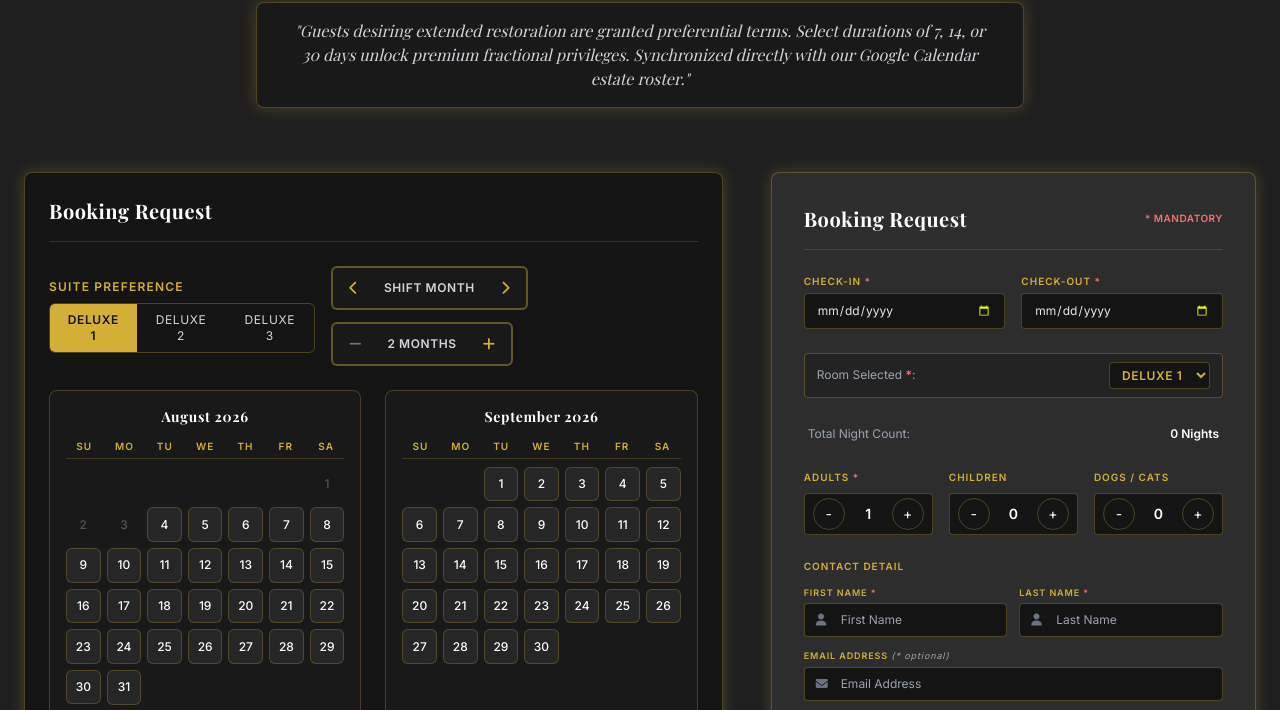
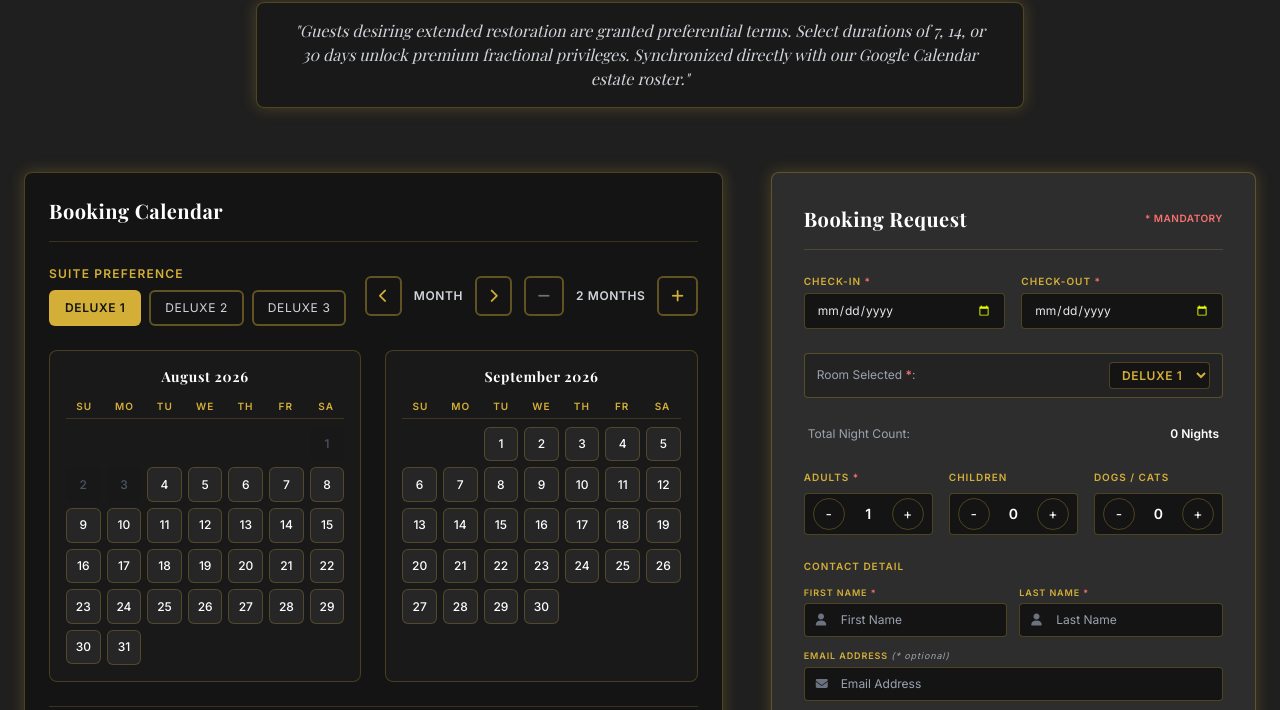
Before and after one commit to inside360pro/AlamBaliVilla, a website: page index.html in a window 1280 px wide. Shown: the part 3338-4048 px from the top of the page. Drawn offline with nearby package versions, Linux system fonts and the light colour scheme; no server answers; a web font is replaced by a local one.

Commit message:
Update index.html

```diff
--- a/index.html
+++ b/index.html
@@ -751,39 +751,39 @@
                 <div class="lg:col-span-7 bg-luxuryGrey-dark p-6 rounded-lg border border-luxuryGold/30 gold-glow">
                     <!-- Title before Suite Preference -->
                     <div class="border-b border-luxuryGold/20 pb-4 mb-6">
-                        <h3 class="font-serif text-xl font-bold text-white tracking-wide">Booking Request</h3>
+                        <h3 class="font-serif text-xl font-bold text-white tracking-wide">Booking Calendar</h3>
                     </div>
 
                     <div class="mb-6 flex flex-col md:flex-row justify-between items-start md:items-center gap-4">
                         <div>
                             <label class="text-xs uppercase tracking-widest text-luxuryGold font-semibold block mb-2">Suite Preference</label>
-                            <div class="inline-flex rounded-md border border-luxuryGold/30 overflow-hidden">
-                                <button type="button" onclick="selectRoom(1)" id="room-btn-1" class="room-selector-btn px-4 py-2 text-xs uppercase tracking-wider bg-luxuryGold text-luxuryGrey-dark font-bold transition-all">Deluxe 1</button>
-                                <button type="button" onclick="selectRoom(2)" id="room-btn-2" class="room-selector-btn px-4 py-2 text-xs uppercase tracking-wider text-gray-300 hover:bg-white/5 transition-all">Deluxe 2</button>
-                                <button type="button" onclick="selectRoom(3)" id="room-btn-3" class="room-selector-btn px-4 py-2 text-xs uppercase tracking-wider text-gray-300 hover:bg-white/5 transition-all">Deluxe 3</button>
+                            <div class="flex flex-wrap items-center gap-2">
+                                <button type="button" onclick="selectRoom(1)" id="room-btn-1" class="room-selector-btn border-2 border-luxuryGold/40 rounded-md px-3.5 py-2 text-xs uppercase tracking-wider bg-luxuryGold text-luxuryGrey-dark font-bold transition-all">Deluxe 1</button>
+                                <button type="button" onclick="selectRoom(2)" id="room-btn-2" class="room-selector-btn border-2 border-luxuryGold/40 rounded-md px-3.5 py-2 text-xs uppercase tracking-wider text-gray-300 hover:bg-white/5 transition-all">Deluxe 2</button>
+                                <button type="button" onclick="selectRoom(3)" id="room-btn-3" class="room-selector-btn border-2 border-luxuryGold/40 rounded-md px-3.5 py-2 text-xs uppercase tracking-wider text-gray-300 hover:bg-white/5 transition-all">Deluxe 3</button>
                             </div>
                         </div>
 
-                        <!-- Shift Month & More Months Counter Controls on the Same Line -->
+                        <!-- Month Shift & More Months Counter Controls on the Same Line -->
                         <div class="flex flex-wrap items-center gap-3">
-                            <!-- Shift Month Controls -->
-                            <div class="inline-flex items-center space-x-2 border-2 border-luxuryGold/40 rounded-md p-1.5 bg-luxuryGrey/50">
-                                <button type="button" onclick="navigateMonth(-1)" class="text-luxuryGold hover:text-white px-2.5 py-1 transition-colors focus:outline-none font-extrabold text-sm" aria-label="Previous Month">
+                            <!-- Shift Month Controls with Separate Arrow Buttons -->
+                            <div class="inline-flex items-center space-x-2">
+                                <button type="button" onclick="navigateMonth(-1)" class="border-2 border-luxuryGold/40 rounded-md px-3 py-2 text-luxuryGold hover:text-white transition-colors focus:outline-none font-extrabold text-sm" aria-label="Previous Month">
                                     <i class="fas fa-chevron-left font-bold"></i>
                                 </button>
-                                <span class="text-xs tracking-wider uppercase text-gray-300 font-bold px-2">Shift Month</span>
-                                <button type="button" onclick="navigateMonth(1)" class="text-luxuryGold hover:text-white px-2.5 py-1 transition-colors focus:outline-none font-extrabold text-sm" aria-label="Next Month">
+                                <span class="text-xs tracking-wider uppercase text-gray-300 font-bold px-1">Month</span>
+                                <button type="button" onclick="navigateMonth(1)" class="border-2 border-luxuryGold/40 rounded-md px-3 py-2 text-luxuryGold hover:text-white transition-colors focus:outline-none font-extrabold text-sm" aria-label="Next Month">
                                     <i class="fas fa-chevron-right font-bold"></i>
                                 </button>
                             </div>
 
-                            <!-- More Months Counter Controls -->
-                            <div class="inline-flex items-center space-x-2 border-2 border-luxuryGold/40 rounded-md p-1.5 bg-luxuryGrey/50">
-                                <button type="button" id="months-minus-btn" onclick="updateMonthsCount(-1)" class="text-gray-500 cursor-not-allowed px-2.5 py-1 transition-colors focus:outline-none font-extrabold text-sm" disabled aria-label="Decrease Months">
+                            <!-- More Months Counter Controls with Separate Counter Buttons -->
+                            <div class="inline-flex items-center space-x-2">
+                                <button type="button" id="months-minus-btn" onclick="updateMonthsCount(-1)" class="border-2 border-luxuryGold/40 rounded-md px-3 py-2 text-gray-500 cursor-not-allowed transition-colors focus:outline-none font-extrabold text-sm" disabled aria-label="Decrease Months">
                                     <i class="fas fa-minus font-bold"></i>
                                 </button>
-                                <span id="months-count-display" class="text-xs tracking-wider uppercase text-gray-300 font-bold px-2 min-w-[72px] text-center">2 Months</span>
-                                <button type="button" id="months-plus-btn" onclick="updateMonthsCount(1)" class="text-luxuryGold hover:text-white cursor-pointer px-2.5 py-1 transition-colors focus:outline-none font-extrabold text-sm" aria-label="Increase Months">
+                                <span id="months-count-display" class="text-xs tracking-wider uppercase text-gray-300 font-bold px-1 min-w-[68px] text-center">2 Months</span>
+                                <button type="button" id="months-plus-btn" onclick="updateMonthsCount(1)" class="border-2 border-luxuryGold/40 rounded-md px-3 py-2 text-luxuryGold hover:text-white cursor-pointer transition-colors focus:outline-none font-extrabold text-sm" aria-label="Increase Months">
                                     <i class="fas fa-plus font-bold"></i>
                                 </button>
                             </div>
@@ -813,7 +813,7 @@
                         </div>
                         <div class="text-left sm:text-right space-y-1">
                             <p class="text-luxuryGold font-semibold">Check-in: after 14:00</p>
-                            <p class="text-gray-300 font-semibold">Check-out: before 12:00</p>
+                            <p class="text-luxuryGold font-semibold">Check-out: before 12:00</p>
                             <p class="text-[10px] text-gray-400 italic">Please advise with your booking for earlier or later check in/out times.</p>
                         </div>
                     </div>
@@ -992,7 +992,7 @@
                 <span class="font-serif text-xl tracking-[0.2em] uppercase font-bold text-white">Alam Bali</span>
                 <span class="text-[8px] tracking-[0.4em] text-luxuryGold uppercase font-semibold">Villa</span>
                 <!-- Version Date/Time Stamp -->
-                <span class="text-[9px] tracking-[0.15em] text-gray-400/80 font-mono mt-1 select-none">260804_220500</span>
+                <span class="text-[9px] tracking-[0.15em] text-gray-400/80 font-mono mt-1 select-none">260804_221000</span>
             </div>
 
             <div class="text-center md:text-right text-xs text-gray-400 space-y-2">
@@ -1128,20 +1128,20 @@
             if (minusBtn) {
                 if (visibleMonthsCount <= 2) {
                     minusBtn.disabled = true;
-                    minusBtn.className = "text-gray-500 cursor-not-allowed px-2.5 py-1 transition-colors focus:outline-none font-extrabold text-sm";
+                    minusBtn.className = "border-2 border-luxuryGold/40 rounded-md px-3 py-2 text-gray-500 cursor-not-allowed transition-colors focus:outline-none font-extrabold text-sm";
                 } else {
                     minusBtn.disabled = false;
-                    minusBtn.className = "text-luxuryGold hover:text-white cursor-pointer px-2.5 py-1 transition-colors focus:outline-none font-extrabold text-sm";
+                    minusBtn.className = "border-2 border-luxuryGold/40 rounded-md px-3 py-2 text-luxuryGold hover:text-white cursor-pointer transition-colors focus:outline-none font-extrabold text-sm";
                 }
             }
 
             if (plusBtn) {
                 if (visibleMonthsCount >= 6) {
                     plusBtn.disabled = true;
-                    plusBtn.className = "text-gray-500 cursor-not-allowed px-2.5 py-1 transition-colors focus:outline-none font-extrabold text-sm";
+                    plusBtn.className = "border-2 border-luxuryGold/40 rounded-md px-3 py-2 text-gray-500 cursor-not-allowed transition-colors focus:outline-none font-extrabold text-sm";
                 } else {
                     plusBtn.disabled = false;
-                    plusBtn.className = "text-luxuryGold hover:text-white cursor-pointer px-2.5 py-1 transition-colors focus:outline-none font-extrabold text-sm";
+                    plusBtn.className = "border-2 border-luxuryGold/40 rounded-md px-3 py-2 text-luxuryGold hover:text-white cursor-pointer transition-colors focus:outline-none font-extrabold text-sm";
                 }
             }
         }
```
